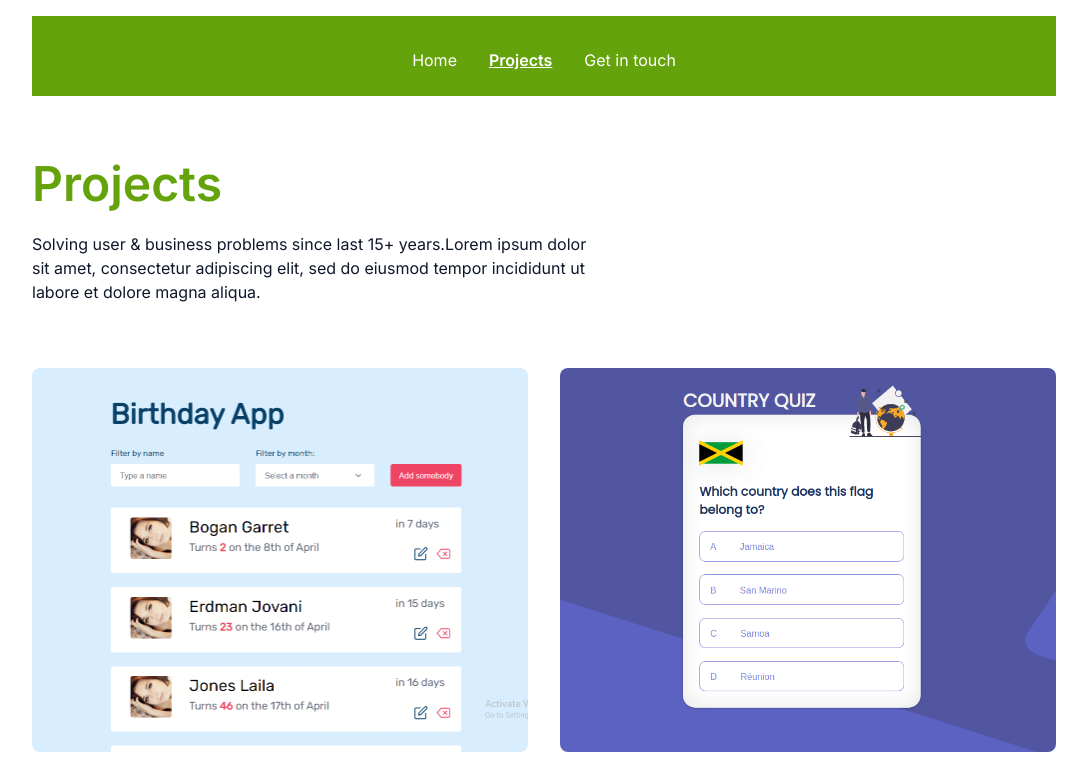
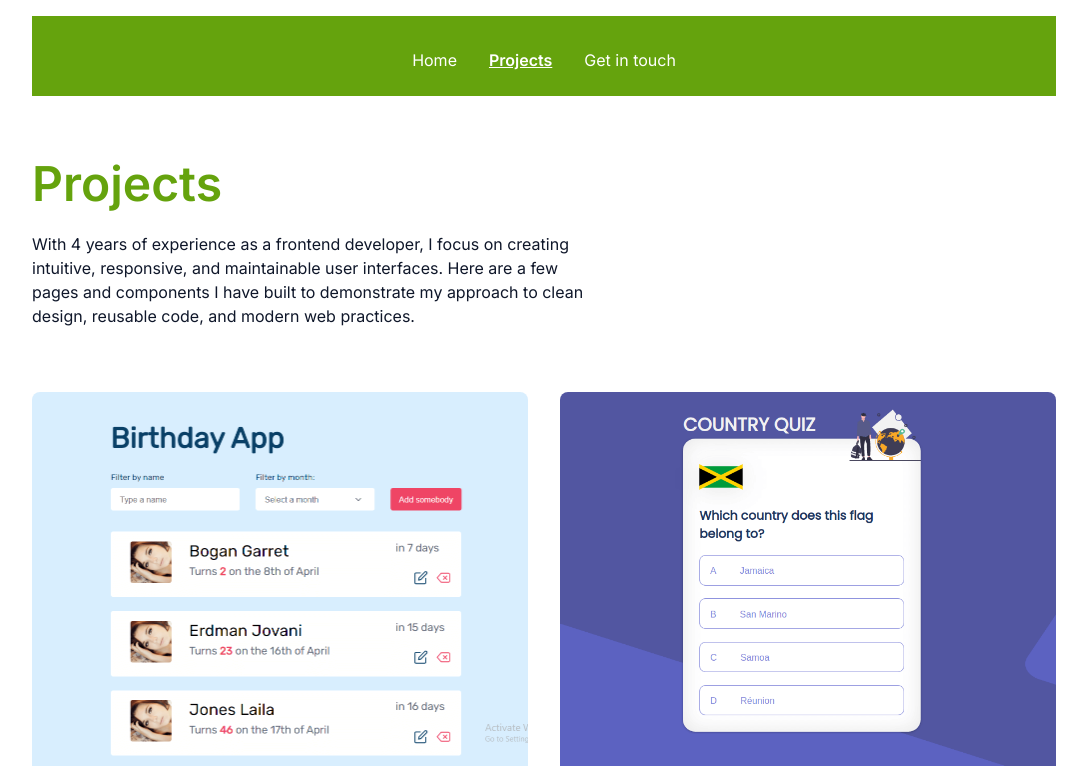
Before and after one commit to SandiRav/portfolio, a Next.js app: page /projects in a window 1280 px wide. Shown: the top 766 px of the page, without its empty margins (96-1183 px from the left). Built offline with nearby package versions, Linux system fonts and the light colour scheme; no server answers.

Commit message:
Fix linting errors and update project introduaction text

```diff
--- a/src/app/get-in-touch/page.tsx
+++ b/src/app/get-in-touch/page.tsx
@@ -5,9 +5,9 @@ export default function Contact() {
         Get In Touch
       </h1>
       <p className="mt-5 text-base text-slate-900 md:mx-auto md:mt-6 md:max-w-xl md:text-center">
-        I'm always excited to collaborate on new and meaningful projects.
+        I am always excited to collaborate on new and meaningful projects.
         Whether you have a question, a project idea, or just want to say hi —
-        feel free to reach out using the form below. I'll get back to you as
+        feel free to reach out using the form below. I will get back to you as
         soon as possible!
       </p>
       <div className="mt-10 md:mx-auto md:max-w-sm">
--- a/src/app/page.tsx
+++ b/src/app/page.tsx
@@ -6,7 +6,7 @@ export default function Home() {
   const introParagraphs = [
     "I'm a passionate developer focused on creating clean, user-centric solutions through code. With a strong foundation in frontend technologies, I enjoy crafting smooth, accessible, and responsive interfaces.",
     "Driven by curiosity and creativity, I thrive on problem-solving and continuously learning to improve my work and deliver quality digital experiences.",
-    "Whether it’s building sleek portfolios or complex web apps, I aim to make the web a better place — one line of code at a time.",
+    "Whether it's building sleek portfolios or complex web apps, I aim to make the web a better place — one line of code at a time.",
   ];
 
   return (
@@ -42,7 +42,7 @@ export default function Home() {
               href="/get-in-touch"
               className="hover:bg-primary-300 inline-block rounded-md bg-lime-600 px-10 py-4 font-semibold text-white shadow-lg transition-all"
             >
-              Let's get started
+              Get started
             </Link>
           </div>
         </div>
--- a/src/app/projects/page.tsx
+++ b/src/app/projects/page.tsx
@@ -17,9 +17,10 @@ const ProjectsList = async () => {
           Projects
         </h1>
         <p className="mt-5 text-base text-slate-900 md:mt-6 md:max-w-xl">
-          Solving user & business problems since last 15+ years.Lorem ipsum
-          dolor sit amet, consectetur adipiscing elit, sed do eiusmod tempor
-          incididunt ut labore et dolore magna aliqua.
+          With 4 years of experience as a frontend developer, I focus on
+          creating intuitive, responsive, and maintainable user interfaces. Here
+          are a few pages and components I have built to demonstrate my approach
+          to clean design, reusable code, and modern web practices.
         </p>
         <div className="my-16 flex flex-col gap-y-10 md:grid md:grid-cols-2 md:gap-x-8">
           {projects.map((project: Project) => {
```
